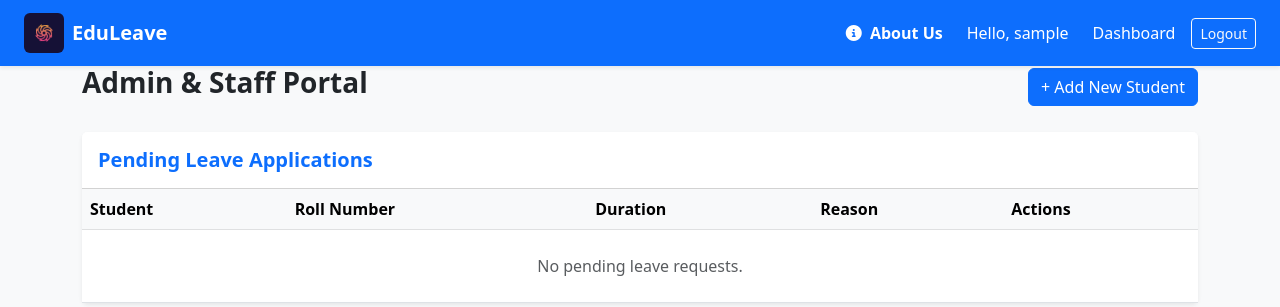
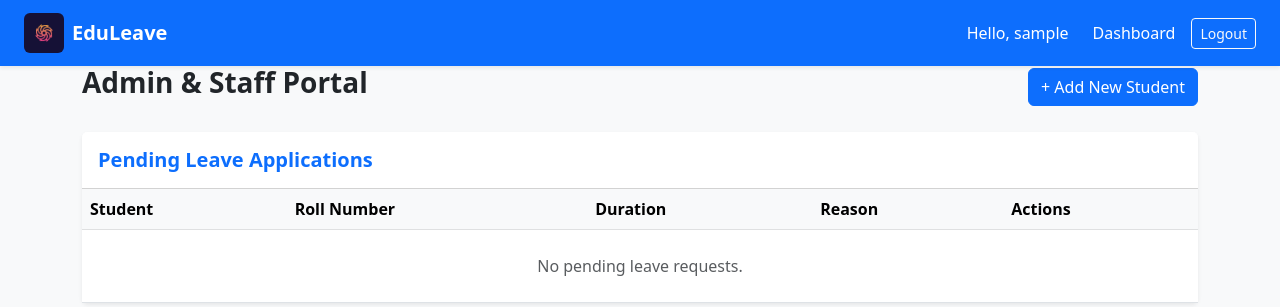
Before and after one commit to shrutijind/student_project, a Django app: page /dashboard/ in a window 1280 px wide. Shown: the top 307 px of the page. Run offline with Django 5.2, Linux system fonts and the light colour scheme; the visitor is signed in with stand-in values (Sample User, id 1); data that the repository does not hold is empty.

Commit message:
Modification of navbar

```diff
--- a/students/templates/students/base.html
+++ b/students/templates/students/base.html
@@ -38,11 +38,7 @@
             <!-- Navbar Links -->
             <div class="collapse navbar-collapse" id="navbarNav">
                 <ul class="navbar-nav ms-auto align-items-center gap-2">
-                    <!-- About Us link in Navbar -->
-                    <li class="nav-item">
-                        <a class="nav-link text-white fw-semibold me-2" href="#about-us">
-                            <i class="fa-solid fa-circle-info me-1"></i> About Us
-                        </a>
+
                     </li>
 
                     {% if user.is_authenticated %}
--- a/students/urls.py
+++ b/students/urls.py
@@ -15,4 +15,5 @@ urlpatterns = [
     path('student/add/', views.add_student, name='add_student'),
     path('student/delete/<int:student_id>/', views.delete_student, name='delete_student'),
     path('students/<int:student_id>/toggle-attendance/', views.toggle_attendance, name='toggle_attendance'),
+
 ]
--- a/students/views.py
+++ b/students/views.py
@@ -6,6 +6,8 @@ from django.contrib import messages
 from .models import LeaveRequest, Student
 from .forms import LeaveRequestForm, StudentForm, StudentRegistrationForm
 from django.views.decorators.http import require_POST
+
+
 
 def login(request):
     if request.user.is_authenticated:
```
Also changed, not shown: student_project/urls.py (line endings or trailing spaces).
